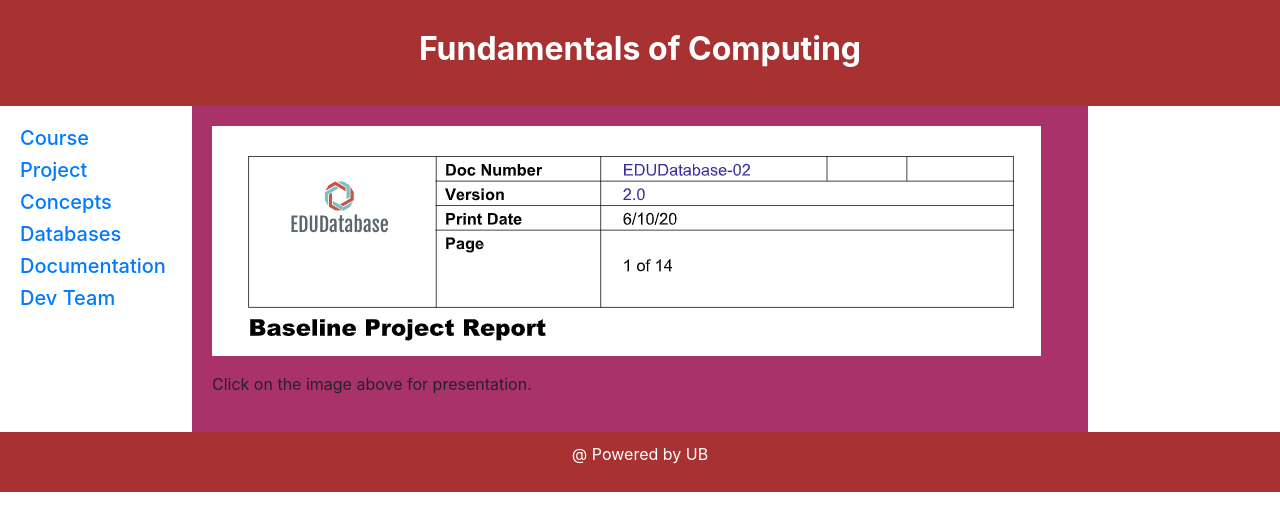
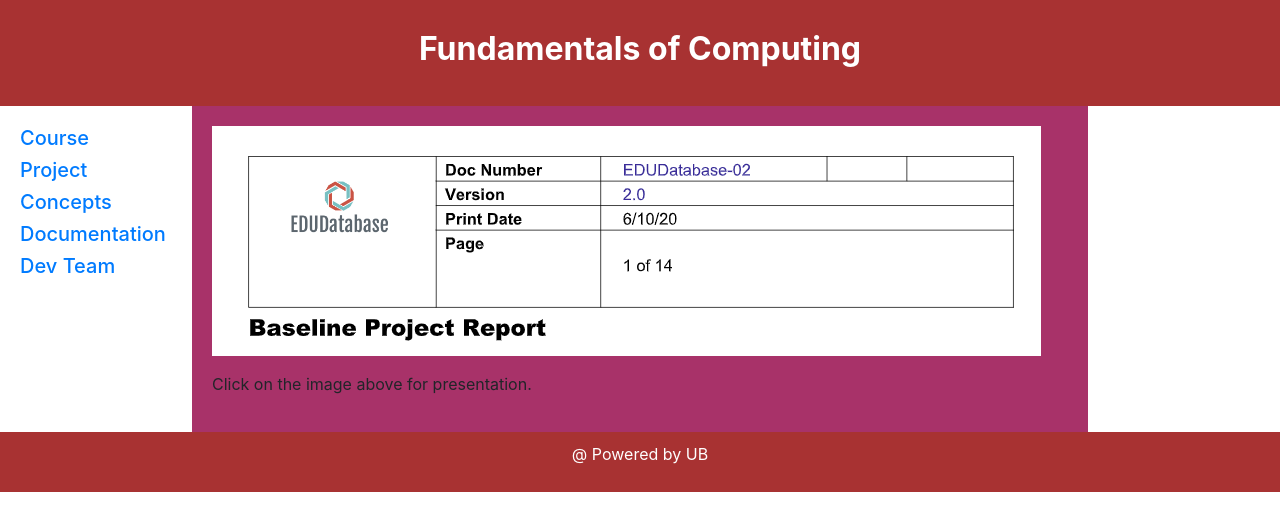
Before and after one commit to ReneeB2022/FinalProject, a plain HTML site: page documentation.html in a window 1280 px wide. Drawn offline with nearby package versions, Linux system fonts and the light colour scheme.

Commit message:
Update documentation.html

```diff
--- a/documentation.html
+++ b/documentation.html
@@ -20,7 +20,6 @@
       <li><h5><a href="index.html">Course</a></h5></li>
       <li><h5><a href="project.html">Project</a></h5></li>
 	  <li><h5><a href="concepts.html">Concepts</a></h5></li>
-	  <li><h5><a href="database.html">Databases</a></h5></li>
 	  <li><h5><a href="documentation.html">Documentation</a></h5></li>
       <li><h5><a href="aboutme.html">Dev Team</a></h5></li>
     </ul>
```
